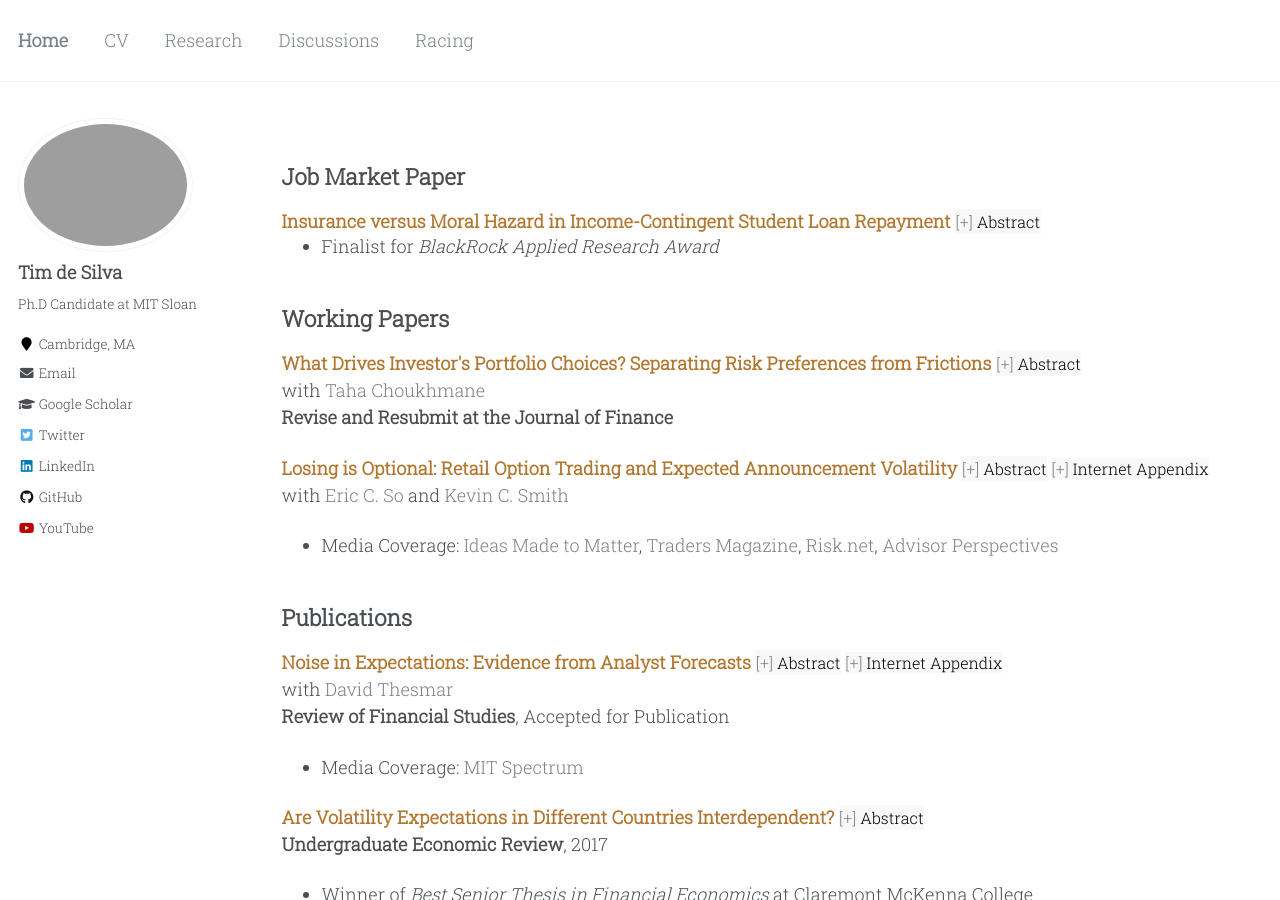
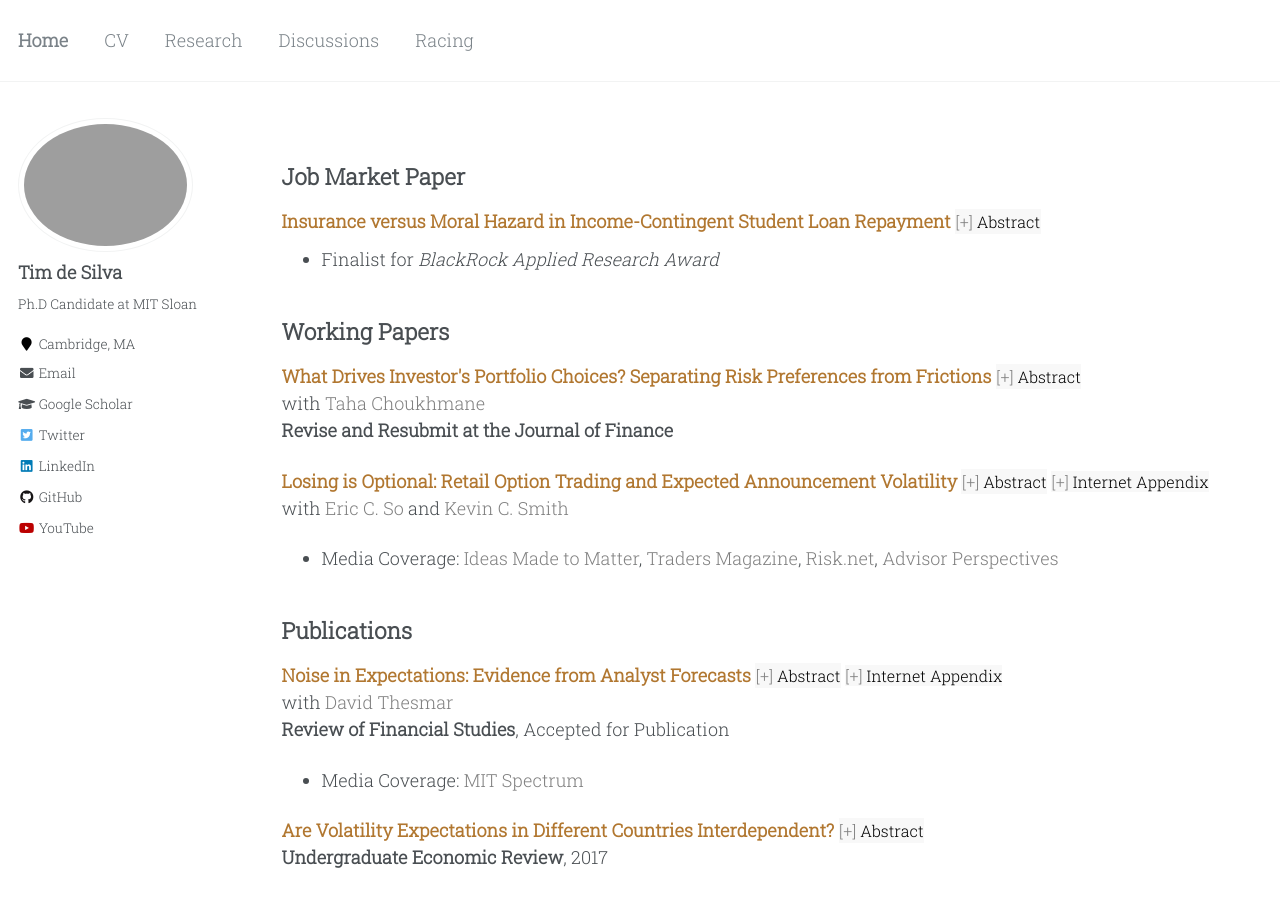
Before and after one commit to timhdesilva/timhdesilva.github.io, a Jekyll site: the page built from _pages/research.html, in a window 1280 px wide and 900 px high. Built offline with Jekyll 4.4.1, drawn with Linux system fonts in a browser that asks for light colours.

Commit message:
update margin-top

```diff
--- a/_pages/research.html
+++ b/_pages/research.html
@@ -60,7 +60,7 @@ author_profile: true
 <p>
     <a style="text-decoration:none; color:rgb(177, 119, 48); font-weight:bold" href="http://timhdesilva.github.io/files/papers/jmp_deSilva.pdf">Insurance versus Moral Hazard in Income-Contingent Student Loan Repayment</a>
     <button class="abstract-button" data-target="jmp">Abstract</button>
-    <ul style="margin-top: -25px">
+    <ul style="margin-top: -12px">
       <li>Finalist for <em>BlackRock Applied Research Award</em></li>
     </ul>
 </p>
```
